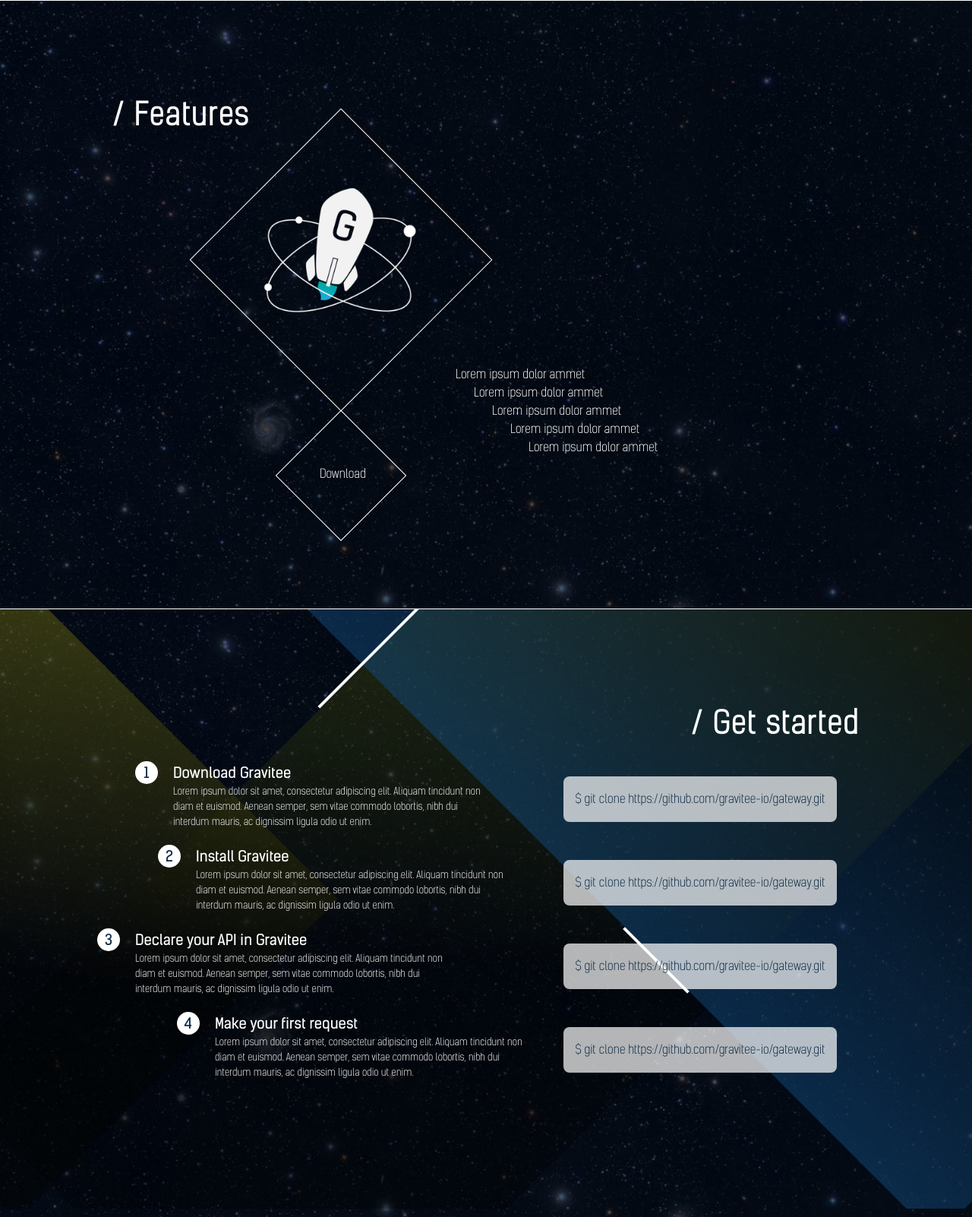
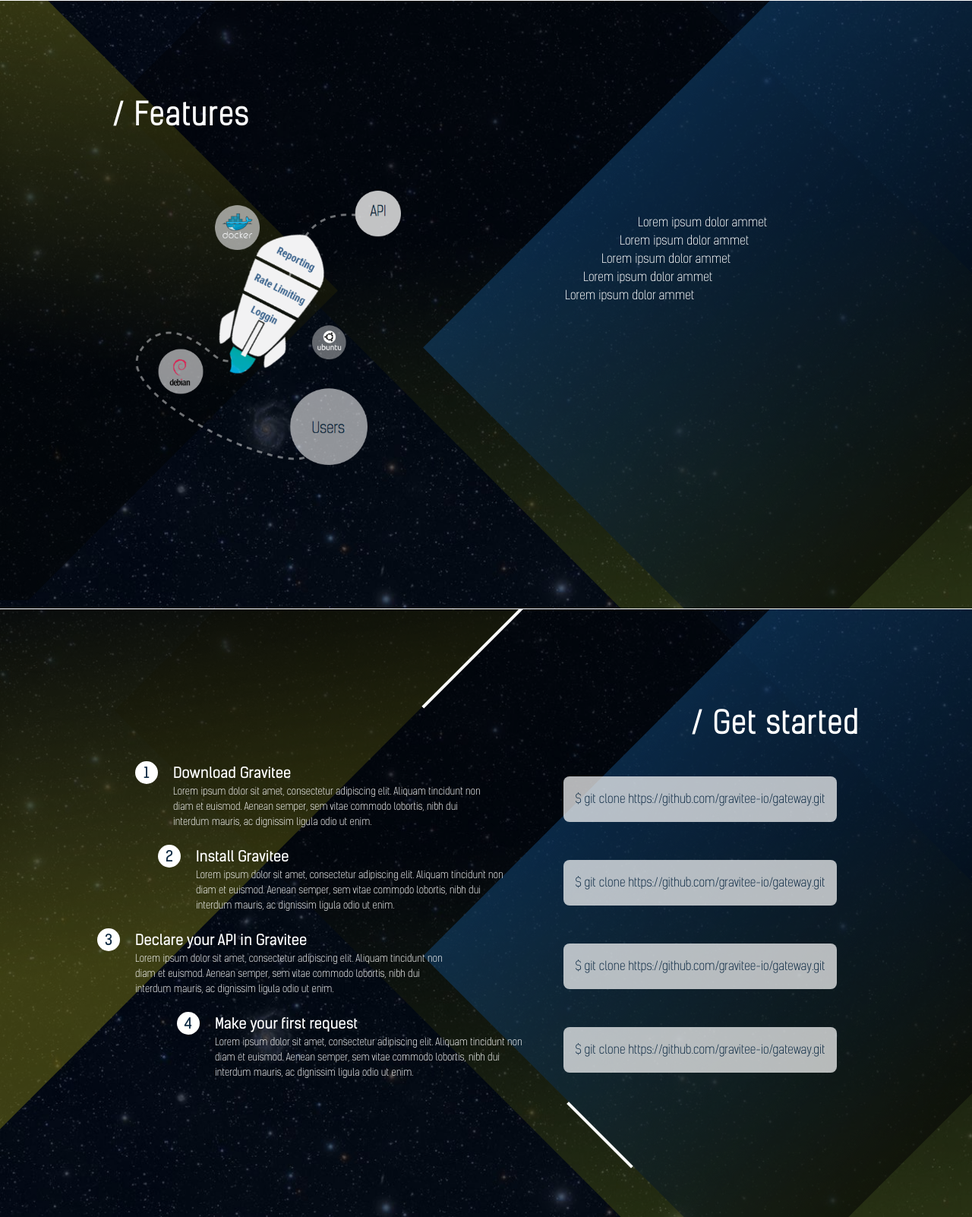
Before and after one commit to paramjeetlogicoy/gravitee.io, a plain HTML site: page index.html in a window 1280 px wide. Shown: the part 1602-3204 px from the top of the page at 76% size. Drawn offline with Linux system fonts and the light colour scheme.

Commit message:
add features section

```diff
--- a/index.html
+++ b/index.html
@@ -72,7 +72,7 @@
                 <div class="slideFromRight">
                     <h1 class="left">/ Features</h1>
                 </div>
-                <div class="text fade slideFromLeft skewX middlePos">
+                <div class="text fade slideFromLeft skew-X leftPos">
                     <span>Lorem ipsum dolor ammet</span>
                     <span>Lorem ipsum dolor ammet</span>
                     <span>Lorem ipsum dolor ammet</span>
@@ -81,11 +81,8 @@
                 </div>
 
                 <div class="media left">
-                    <div class="square">
-                        <img src="images/gravitee-io-white.png" alt="Gravitee.io"/>
-                    </div>
-                    <div class="download-btn">
-                        <span>Download</span>
+                    <div class="features-img">
+                        <img src="images/features.png" alt="Gravitee.io Features"/>
                     </div>
                 </div>
             </div>
--- a/scripts/js/main.js
+++ b/scripts/js/main.js
@@ -68,6 +68,14 @@
             span[j].style.marginLeft = j * 24 +"px";
         }
     }
+
+    var skewElements2 = document.querySelectorAll('.skew-X');
+    for (var i = 0; i < skewElements2.length; i++) {
+        var span = skewElements2[i].querySelectorAll('span');
+        for (var j = 0; j < span.length; j++) {
+            span[j].style.marginLeft = j * -24 +"px";
+        }
+    }
 }
 
 
--- a/styles/main.less
+++ b/styles/main.less
@@ -207,8 +207,8 @@
   }
 }
 
-/* Get Started */
-#getstarted{
+/* Features */
+#features{
   .yellowCorner{
     position:absolute; z-index: 1;
     left:0; top:0;
@@ -218,22 +218,57 @@
 
   .yellowCorner2{
     position:absolute; z-index: 0;
-    right:-30px; top:0;
-    width:1379px; height:100%;
+    right:0px; bottom:0;
+    width:1129px; height:100%;
     opacity: 0.7;
-    background:url("../images/yellowCorner3.png") no-repeat;
+    background:url("../images/yellowCorner4.png") no-repeat;
   }
 
   .blueCorner{
     position:absolute; z-index: 2;
     right:0; bottom:0;
-    width: 876px; height:100%;
-    background:url("../images/blueCorner2.png") no-repeat;
+    width: 723px; height:100%;
+    background:url("../images/blueCorner3.png") no-repeat;
+  }
+}
+.features-img{
+  position:absolute;
+  top:50%; left:50px;
+  width:350px; height:350px;
+  margin-top: -150px;
+
+  img{
+    width:100%;
+  }
+}
+
+/* Get Started */
+#getstarted{
+  .yellowCorner{
+    position:absolute; z-index: 1;
+    left:0; top:0;
+    width:685px; height:100%;
+    background:url("../images/yellowCorner5.png") no-repeat;
+  }
+
+  .yellowCorner2{
+    position:absolute; z-index: 0;
+    right:0px; bottom:0;
+    width:1129px; height:100%;
+    opacity: 0.7;
+    background:url("../images/yellowCorner4.png") no-repeat;
+  }
+
+  .blueCorner{
+    position:absolute; z-index: 2;
+    right:0; bottom:0;
+    width: 723px; height:100%;
+    background:url("../images/blueCorner3.png") no-repeat;
   }
 
   .whiteBar{
     position:absolute; z-index: 3;
-    right:698px; top:60px;
+    left:529px; top:60px;
     width: 190px; height:4px;
     background: @witheColor;
     transform: rotate(-45deg);
@@ -241,7 +276,7 @@
 
   .whiteBar2{
     position:absolute; z-index: 3;
-    right:356px; top:460px;
+    right:430px; top:690px;
     width: 120px; height:4px;
     background: @witheColor;
     transform: rotate(45deg);
@@ -377,6 +412,13 @@
       }
     }
 
+    .leftPos{
+      position: absolute;
+      left: 50%; top: 35%;
+      width: 400px;
+      margin-left: 200px;
+    }
+
     .download-btn{
       position:absolute; z-index: 20;
       left:260px; top:564px;
```
Also changed, not shown: images/blueCorner3.png (added), images/features.png (added), images/yellowCorner4.png (added), images/yellowCorner5.png (added), styles/main.css.
